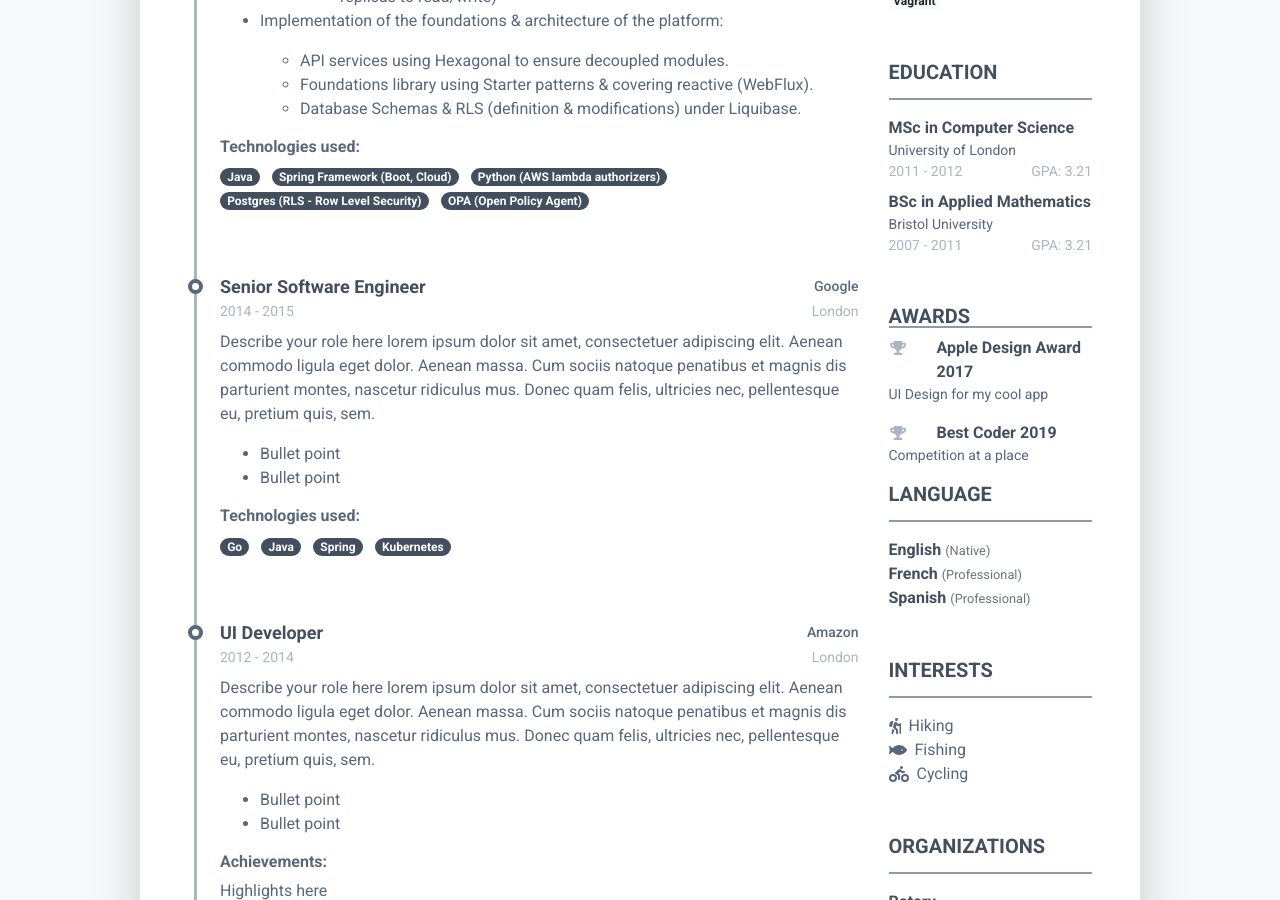
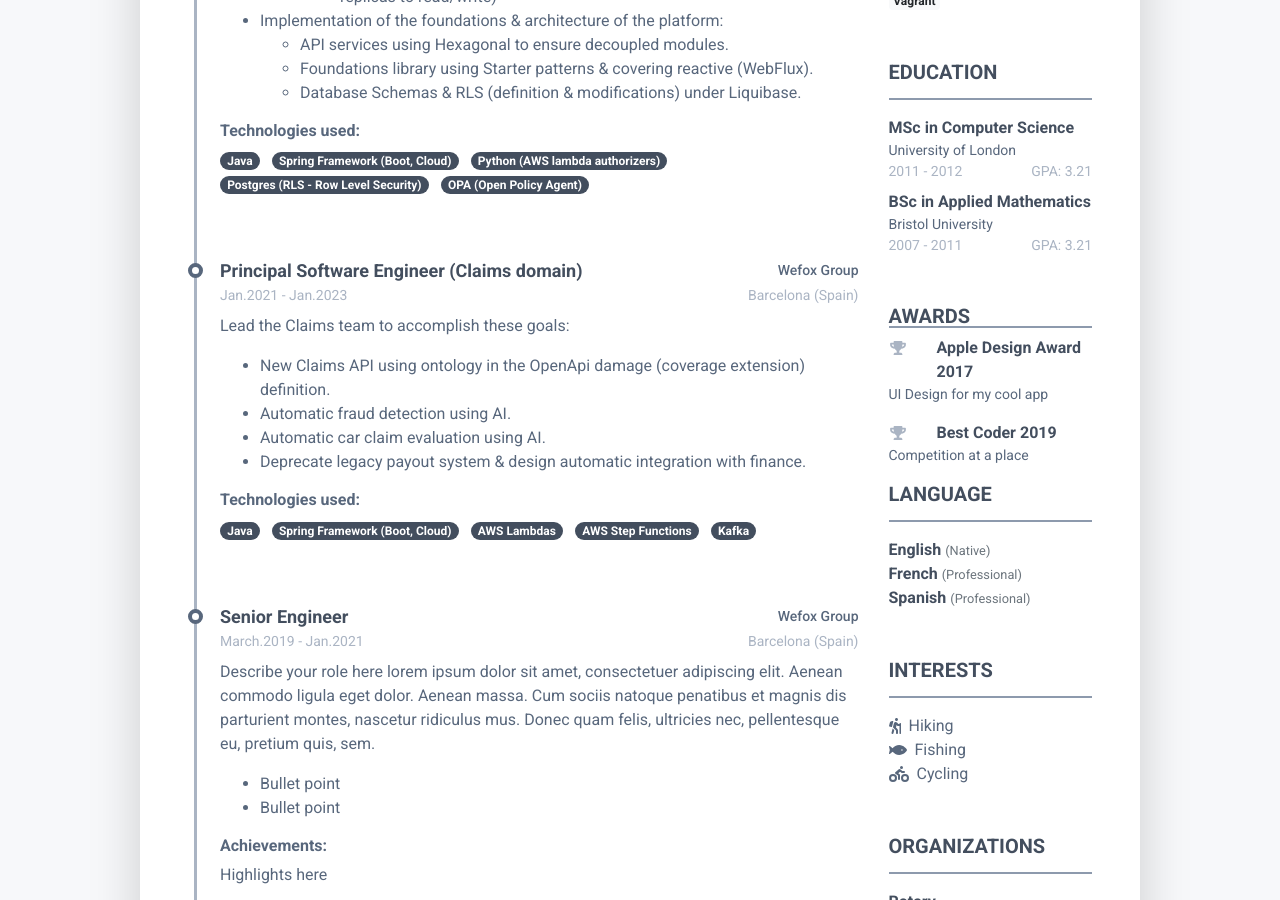
Before and after one commit to avall/avall.github.io, a Jekyll site: the page built from index.html, in a window 1280 px wide and 900 px high, scrolled down 1392 px. Built offline with Jekyll 4.4.1, drawn with Linux system fonts in a browser that asks for light colours; nearby versions of some CDN libraries.

Commit message:
About Me

```diff
--- a/_data/data.yml
+++ b/_data/data.yml
@@ -67,12 +67,14 @@ history:
             </ul>
           </div>
 
-
         * Implementation of the foundations & architecture of the platform:
-
-          - API services using Hexagonal to ensure decoupled modules.
-          - Foundations library using Starter patterns & covering reactive (WebFlux).
-          - Database Schemas & RLS (definition & modifications) under Liquibase.
+          <div class="d-print-none" markdown="1">
+            <ul>
+              <li>API services using Hexagonal to ensure decoupled modules.</li>
+              <li>Foundations library using Starter patterns & covering reactive (WebFlux).</li>
+              <li>Database Schemas & RLS (definition & modifications) under Liquibase.</li>
+            </ul>
+          </div>
       technologies:
         - name: Java
         - name: Spring Framework (Boot, Cloud)
@@ -80,30 +82,31 @@ history:
         - name: Postgres (RLS - Row Level Security)
         - name: OPA (Open Policy Agent)
 
-    - position: Senior Software Engineer
+    - position: Principal Software Engineer (Claims domain)
       # page_break: true
-      company: Google
-      location: London
-      time: 2014 - 2015
+      company: Wefox Group
+      location: Barcelona (Spain)
+      time: Jan.2021 - Jan.2023
       description: |
-        Describe your role here lorem ipsum dolor sit amet, consectetuer
-        adipiscing elit. Aenean commodo ligula eget dolor. Aenean massa.
-        Cum sociis natoque penatibus et magnis dis parturient montes,
-        nascetur ridiculus mus. Donec quam felis, ultricies nec,
-        pellentesque eu, pretium quis, sem.
+        Lead the Claims team to accomplish these goals:
 
-          - Bullet point
-          - Bullet point
+        * New Claims API using ontology in the OpenApi damage (coverage extension) definition.
+        * Automatic fraud detection using AI.
+        * Automatic car claim evaluation using AI.
+        * Deprecate legacy payout system & design automatic integration with finance.
+
       technologies:
-        - name: Go
         - name: Java
-        - name: Spring
-        - name: Kubernetes
+        - name: Spring Framework (Boot, Cloud)
+        - name: AWS Lambdas
+        - name: AWS Step Functions
+        - name: Kafka
 
-    - position: UI Developer
-      company: Amazon
-      location: London
-      time: 2012 - 2014
+    - position: Senior Engineer
+      # page_break: true
+      company: Wefox Group
+      location: Barcelona (Spain)
+      time: March.2019 - Jan.2021
       description: |
         Describe your role here lorem ipsum dolor sit amet, consectetuer
         adipiscing elit. Aenean commodo ligula eget dolor. Aenean massa.
```
